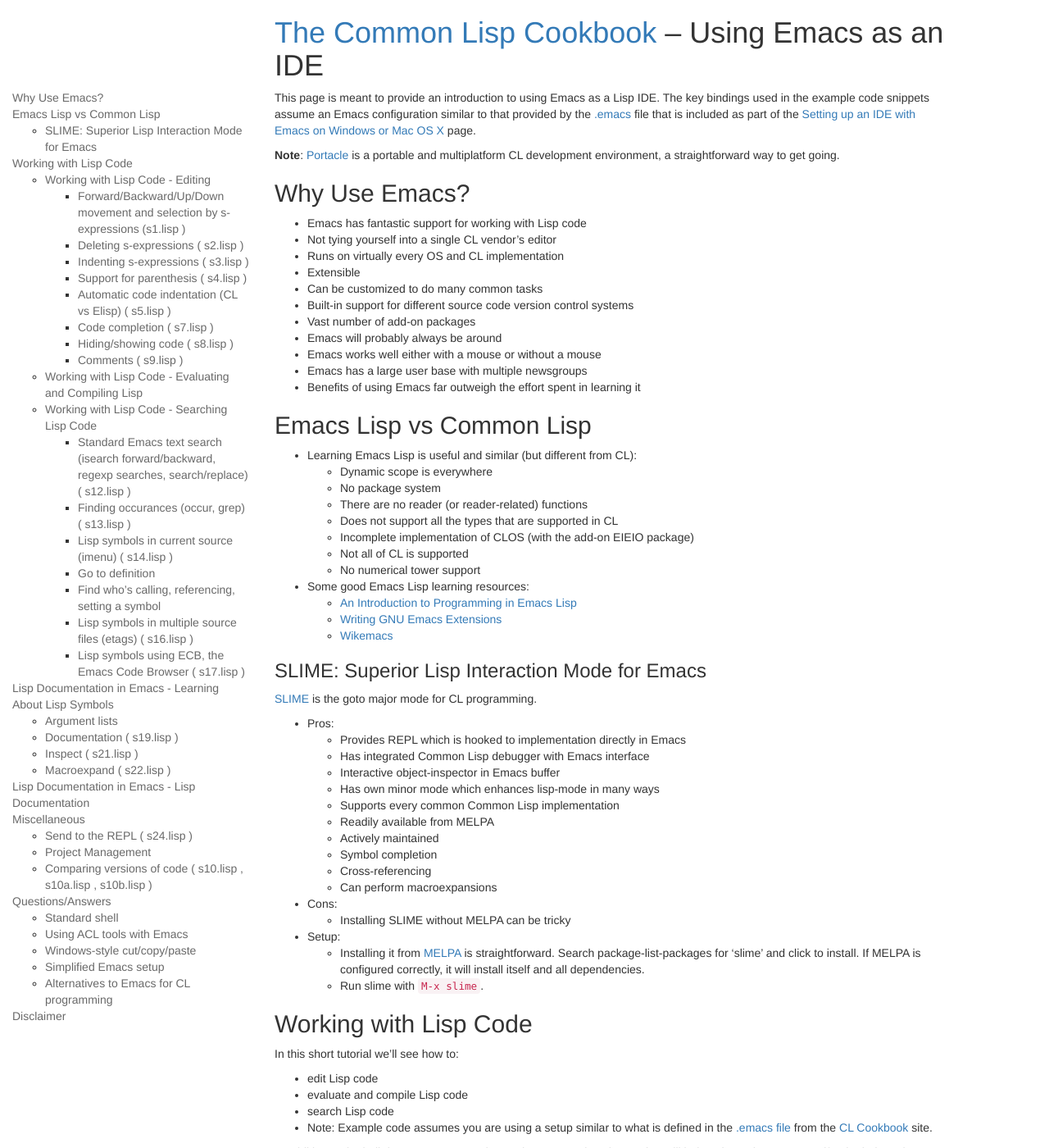
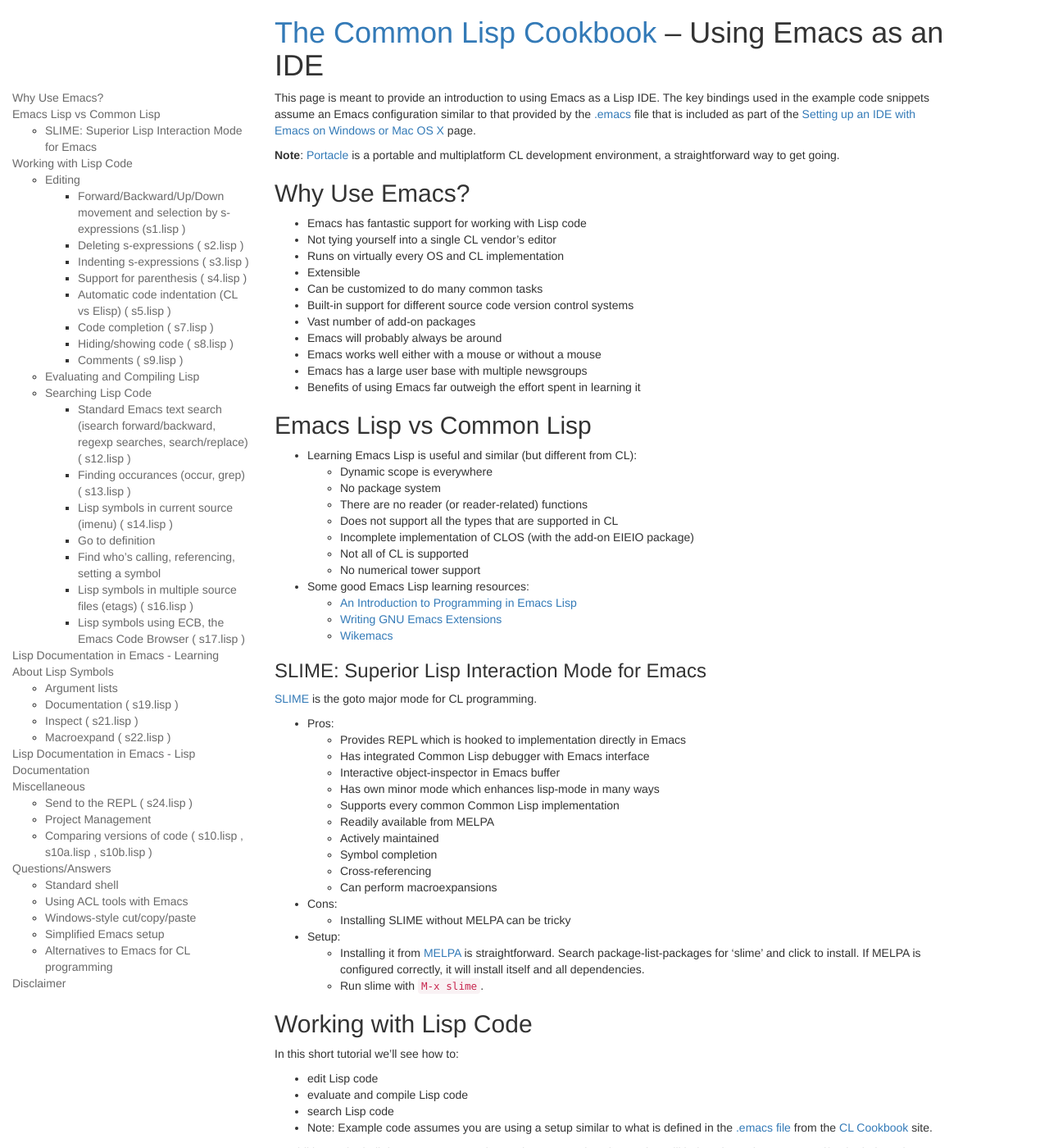
Before and after one commit to LispCookbook/cl-cookbook, a Jekyll site: the page built from emacs-ide.md, in a window 1280 px wide and 1400 px high. Shown: the whole window at 82% size. Built offline with Jekyll 4.4.1, drawn with Linux system fonts in a browser that asks for light colours; some of the changed text lies outside the part shown.

Commit message:
emacs - not-redundant titles

```diff
--- a/emacs-ide.md
+++ b/emacs-ide.md
@@ -104,7 +104,7 @@
 
 <a name="Slide-10"></a>
 
-### Working with Lisp Code - Editing
+### Editing
 
 #### Forward/Backward/Up/Down movement and selection by s-expressions ([s1.lisp](s1.lisp) )
 
@@ -165,7 +165,7 @@
 
 <a name="Slide-11"></a>
 
-### Working with Lisp Code - Evaluating and Compiling Lisp
+### Evaluating and Compiling Lisp
 
 *   buffer
 *   region
@@ -181,7 +181,7 @@
 
 <a name="Slide-12"></a>
 
-### Working with Lisp Code - Searching Lisp Code
+### Searching Lisp Code
 
 #### Standard Emacs text search (isearch forward/backward, regexp searches, search/replace) ( [s12.lisp](s12.lisp) )
 
```
